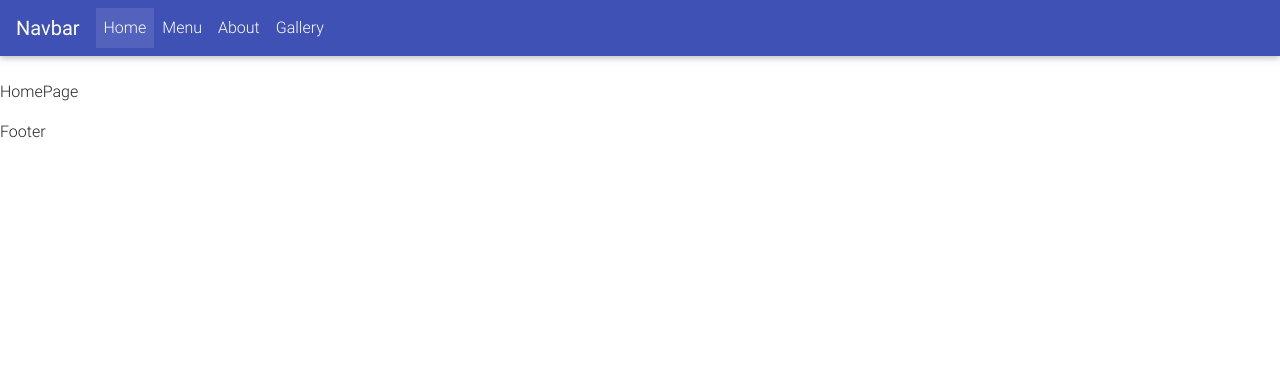
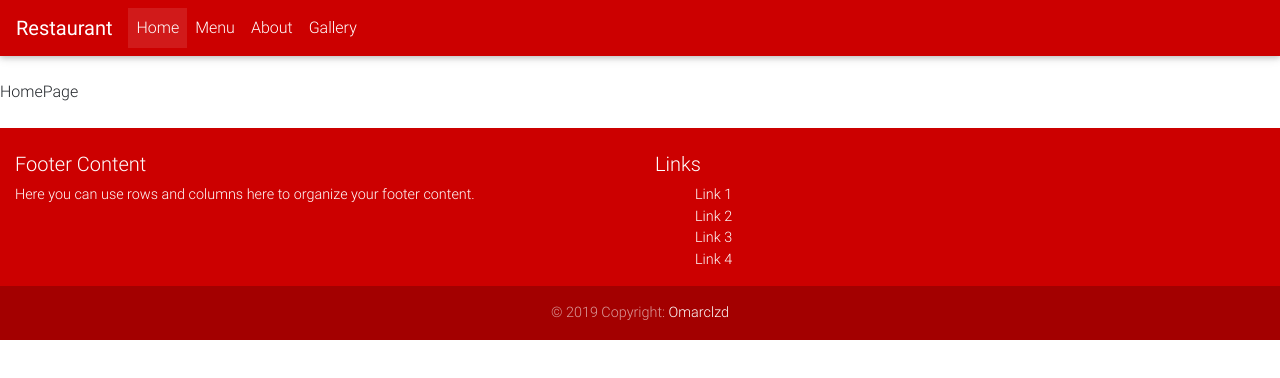
Before and after one commit to omarclzd/react-restaurant, a React (Create React App) app: page / in a window 1280 px wide. Shown: the top 378 px of the page. Built offline with nearby package versions, Linux system fonts and the light colour scheme.

Commit message:
sets footer with mdbreact

```diff
--- a/src/components/Footer/Footer.js
+++ b/src/components/Footer/Footer.js
@@ -1,11 +1,45 @@
 import React from "react";
+import { MDBCol, MDBContainer, MDBRow, MDBFooter } from "mdbreact";
 
-function Footer() {
+const Footer = () => {
   return (
-    <div>
-      <p>Footer</p>
-    </div>
+    <MDBFooter color="danger-color-dark" className="font-small pt-4 mt-4">
+      <MDBContainer fluid className="text-center text-md-left">
+        <MDBRow>
+          <MDBCol md="6">
+            <h5 className="title">Footer Content</h5>
+            <p>
+              Here you can use rows and columns here to organize your footer
+              content.
+            </p>
+          </MDBCol>
+          <MDBCol md="6">
+            <h5 className="title">Links</h5>
+            <ul>
+              <li className="list-unstyled">
+                <a href="#!">Link 1</a>
+              </li>
+              <li className="list-unstyled">
+                <a href="#!">Link 2</a>
+              </li>
+              <li className="list-unstyled">
+                <a href="#!">Link 3</a>
+              </li>
+              <li className="list-unstyled">
+                <a href="#!">Link 4</a>
+              </li>
+            </ul>
+          </MDBCol>
+        </MDBRow>
+      </MDBContainer>
+      <div className="footer-copyright text-center py-3">
+        <MDBContainer fluid>
+          &copy; {new Date().getFullYear()} Copyright:{" "}
+          <a href="https://github.com/omarclzd"> Omarclzd </a>
+        </MDBContainer>
+      </div>
+    </MDBFooter>
   );
-}
+};
 
 export default Footer;
--- a/src/components/Navigation/Navigation.js
+++ b/src/components/Navigation/Navigation.js
@@ -21,9 +21,9 @@ class Navigation extends Component {
 
   render() {
     return (
-      <MDBNavbar color="indigo" dark expand="md">
+      <MDBNavbar color="danger-color-dark" dark expand="md">
         <MDBNavbarBrand>
-          <strong className="white-text">Navbar</strong>
+          <strong className="white-text">Restaurant</strong>
         </MDBNavbarBrand>
         <MDBNavbarToggler onClick={this.toggleCollapse} />
         <MDBCollapse id="navbarCollapse3" isOpen={this.state.isOpen} navbar>
```
